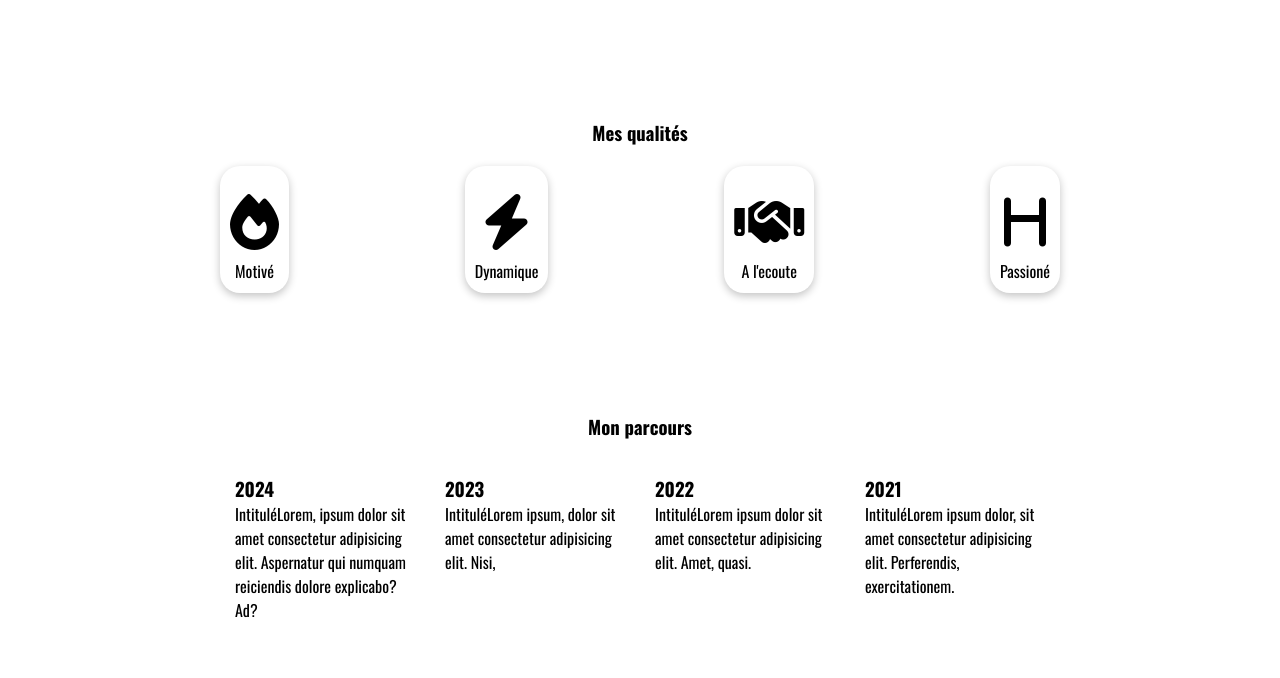
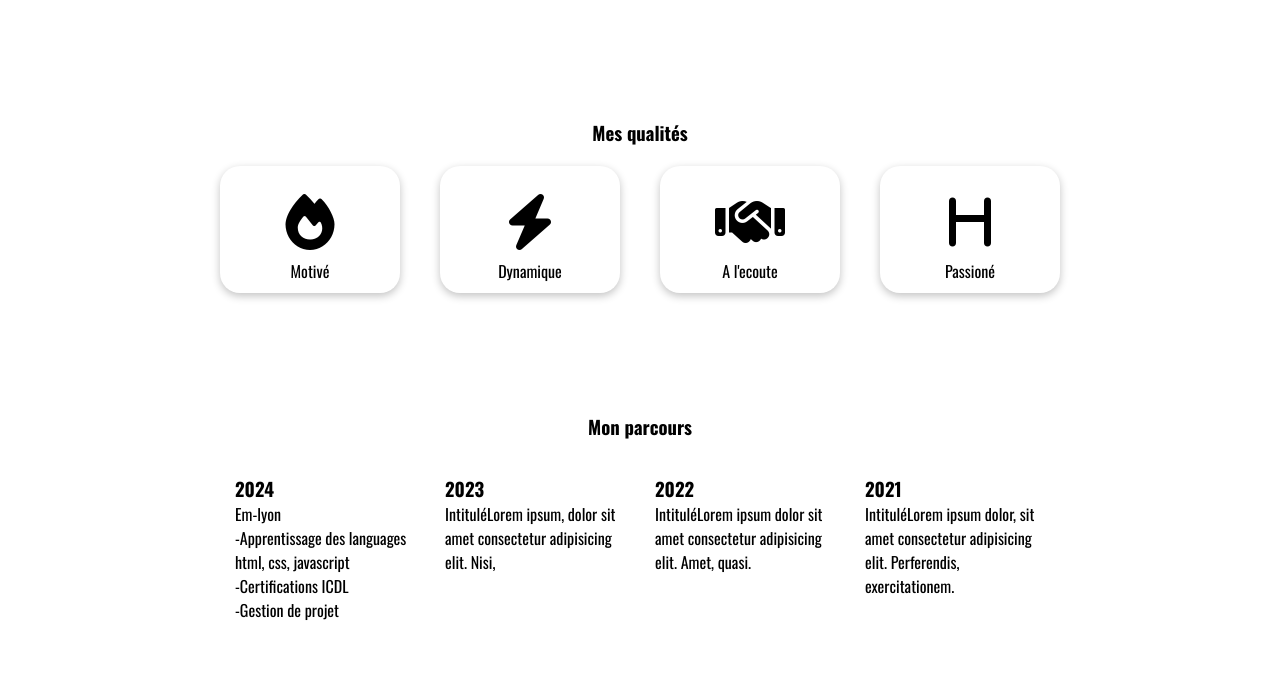
Before and after one commit to brunohitub/Portfolio, a plain HTML site: page index.html in a window 1280 px wide. Shown: the part 1294-1972 px from the top of the page. Drawn offline with nearby package versions, Linux system fonts and the light colour scheme.

Commit message:
portfolio

```diff
--- a/index.html
+++ b/index.html
@@ -97,7 +97,8 @@
                     </article>
                 </div>
                 </div>
-        </section>
+            </section>
+            <!-- section qualtité -->
         <section id="qualities" class="sectionqualité">
             <div class="container">
                 <h3 class="h3qualité">Mes qualités</h3>
@@ -133,6 +134,7 @@
                 </div>
             </div>
         </section>
+        <!-- section a propos -->
         <section id="about" class="sectionabout">
             <div class="container">
                 <h3 class="h3parcour">Mon parcours</h3>
@@ -140,8 +142,10 @@
                     <!-- Année 2024 -->
                     <div class="parcours">
                         <h3>2024</h3>
-                        <p>Intitulé<span>Lorem, ipsum dolor sit amet consectetur adipisicing elit. Aspernatur qui
-                                numquam reiciendis dolore explicabo? Ad?</span></p>
+                        <p>Em-lyon<span> <br>-Apprentissage des languages html, css, javascript <br>-Certifications ICDL
+                            <br>-Gestion de projet
+
+                        </span></p>
                     </div>
                     <!-- Année 2Intitulé023 -->
                     <div class="parcours">
--- a/style.css
+++ b/style.css
@@ -49,6 +49,9 @@ header nav li a{
 }
 header nav li a:hover{
     color: #EAD8C0;
+}
+#home{
+    scroll-margin-top: 100px;
 }
 .hero{
     width: 100%;
@@ -107,12 +110,12 @@ header nav li a:hover{
     border-radius: 50px;
     object-fit: cover;
 }
+#projet{
+    scroll-margin-top: 100px;
+}
 .h3section2{
     text-align: center;
     font-size: 2rem;
-}
-.projet{
-
 }
 .articlesprojet{
     width: 100%;
@@ -136,8 +139,12 @@ header nav li a:hover{
 .articletext{
     padding: 15px 25px;
 }
+#qualities{
+    scroll-margin-top: 150px;
+}
 .h3qualité{
     text-align: center;
+    font-weight: 800;
 }
 .sectionqualité{
     margin-top: 100px;
@@ -149,8 +156,12 @@ header nav li a:hover{
     box-shadow: rgba(0, 0, 0, 0.24) 0px 3px 8px;
     margin: 20px;
     text-align: center;
+    width: 200px;
 
 
+}
+#about{
+    scroll-margin-top: 200px;
 }
 .sectionabout{
     margin-top: 100px;
```
